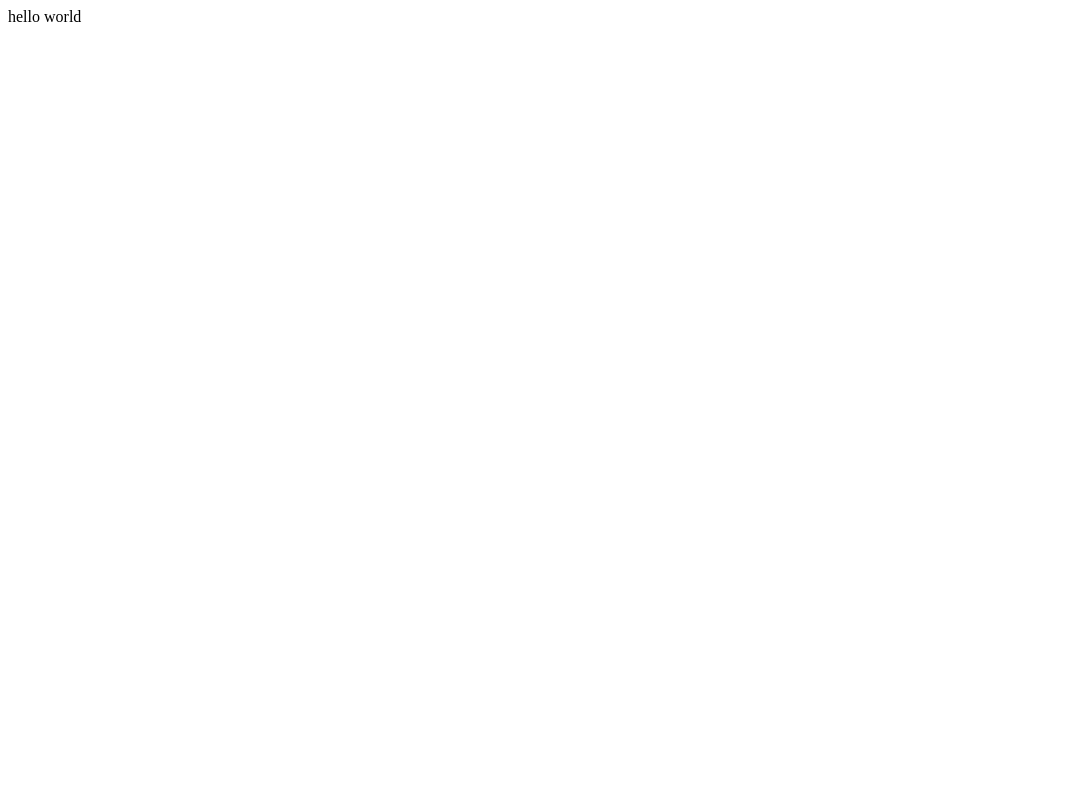
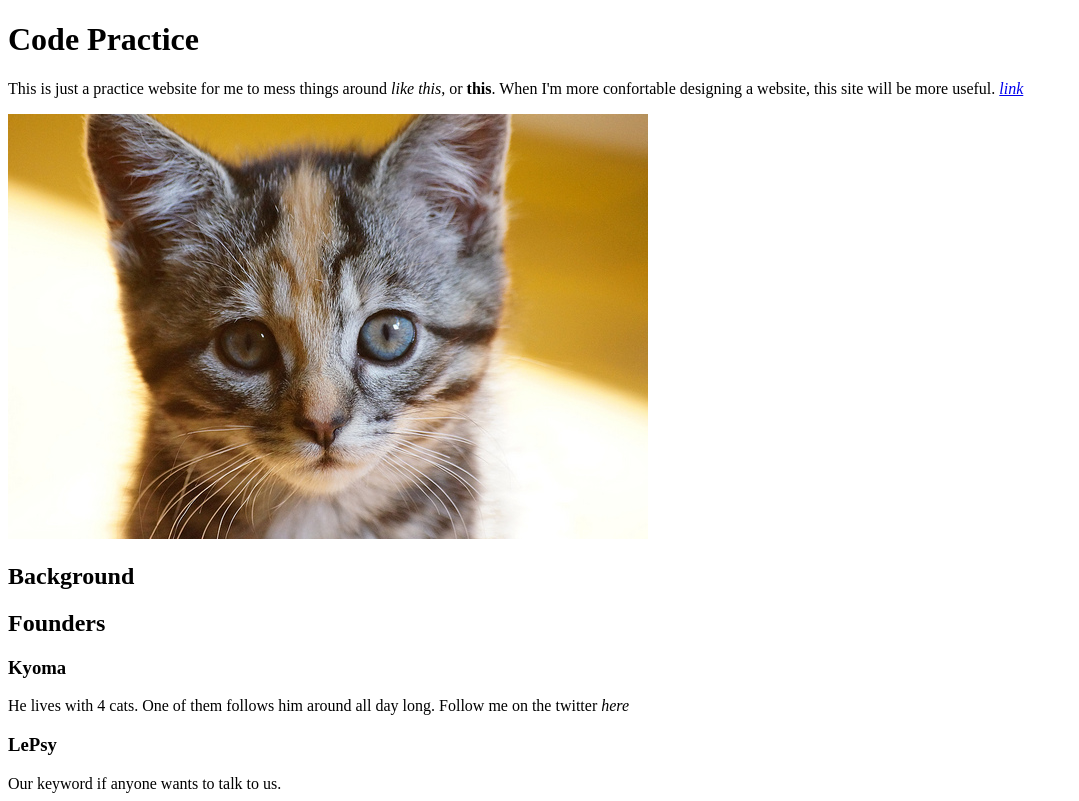
Before and after one commit to spiralk/sample_website, a plain HTML site: page index.html in a window 1280 px wide. Shown: the whole page, without its empty margins (0-1079 px from the left). Drawn offline with Linux system fonts and the light colour scheme.

Commit message:
add content and some images

```diff
--- a/index.html
+++ b/index.html
@@ -1 +1,24 @@
-<p> hello world</p>
+<!DOCTYPE html>
+<html>
+    <head>
+        <title>whatev</title>
+        <meta charset="utf-8">
+    </head>
+    <body>
+        <h1>Code Practice</h1>
+        <p>
+            This is just a practice website for me to mess things around <em>like this</em>, or <strong>this</strong>.  When I'm more confortable designing a website, this site will be more useful.  <a href="https://spiralk.github.io/sample_website/"><em>link</em></a>
+        </p>
+        <img src="images/kitten.jpg" alt="An adorable kitten">
+        <h2>Background</h2>
+        <h2>Founders</h2>
+        <h3>Kyoma</h3>
+          He lives with 4 cats.  One of them follows him around all day long.
+          Follow me on the twitter
+          <em>here</em>
+        <h3>LePsy</h3>
+          Our keyword if anyone wants to talk to us.
+
+    </body>
+
+</html>
```
Also changed, not shown: images/kitten.jpg (added).
